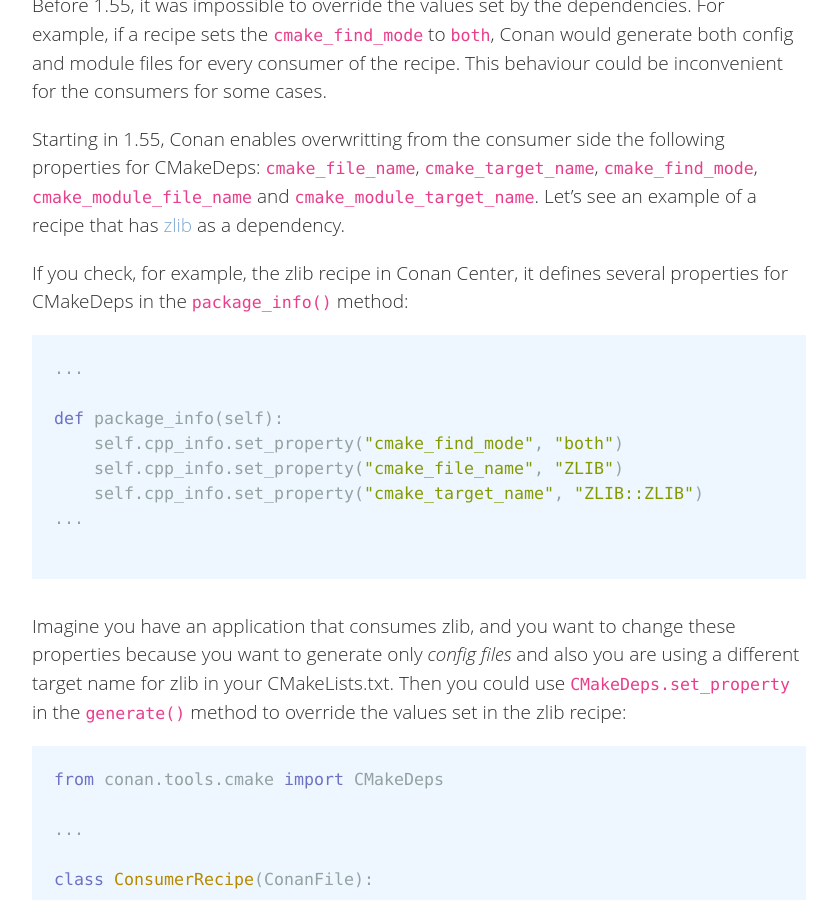
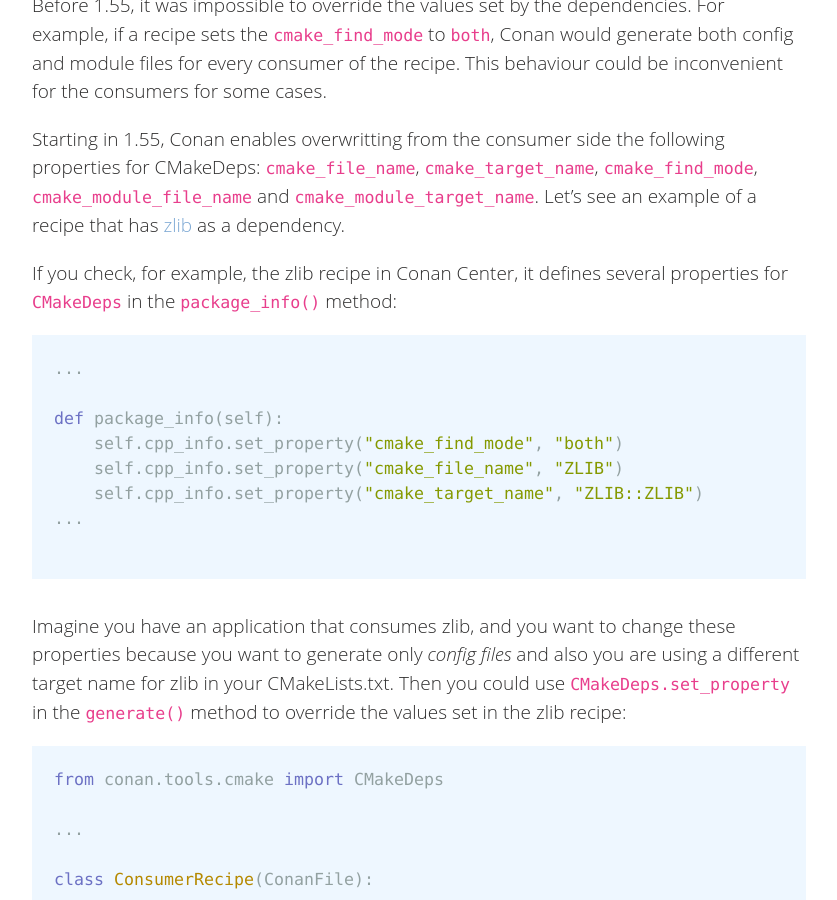
Before and after one commit to conan-io/conan-io.github.io, a Jekyll site: the page built from _posts/2022-12-19-New-conan-release-1-55.markdown, in a window 1280 px wide and 900 px high, scrolled down 922 px. Shown: the whole window, without its empty margins (20-857 px from the left). Built offline with Jekyll 4.4.1, drawn with Linux system fonts in a browser that asks for light colours; comment, search, counter and statistics services are not loaded.

````diff
--- a/_posts/2022-12-19-New-conan-release-1-55.markdown
+++ b/_posts/2022-12-19-New-conan-release-1-55.markdown
@@ -41,7 +41,7 @@ that has
 as a dependency.
 
 If you check, for example, the zlib recipe in Conan Center, it defines several properties
-for CMakeDeps in the `package_info()` method:
+for ``CMakeDeps`` in the `package_info()` method:
 
 ```python
 ...
````
